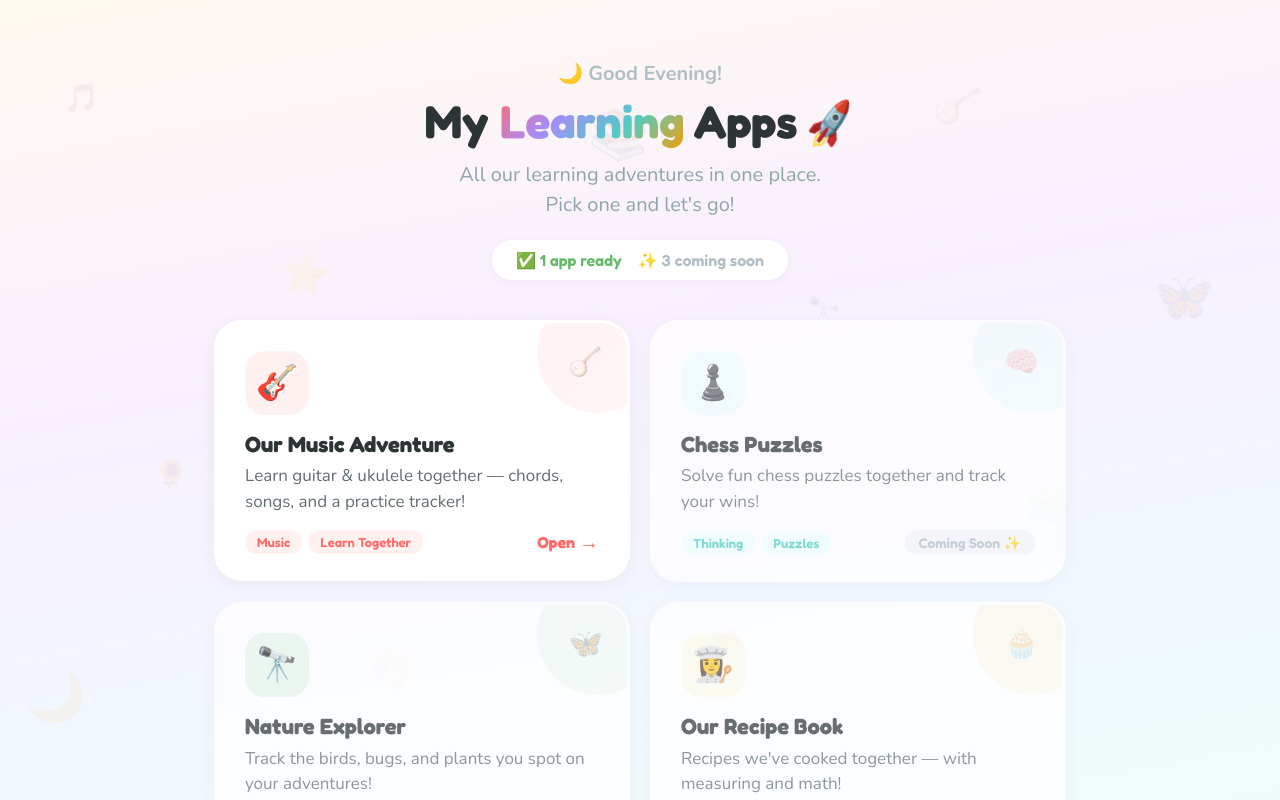
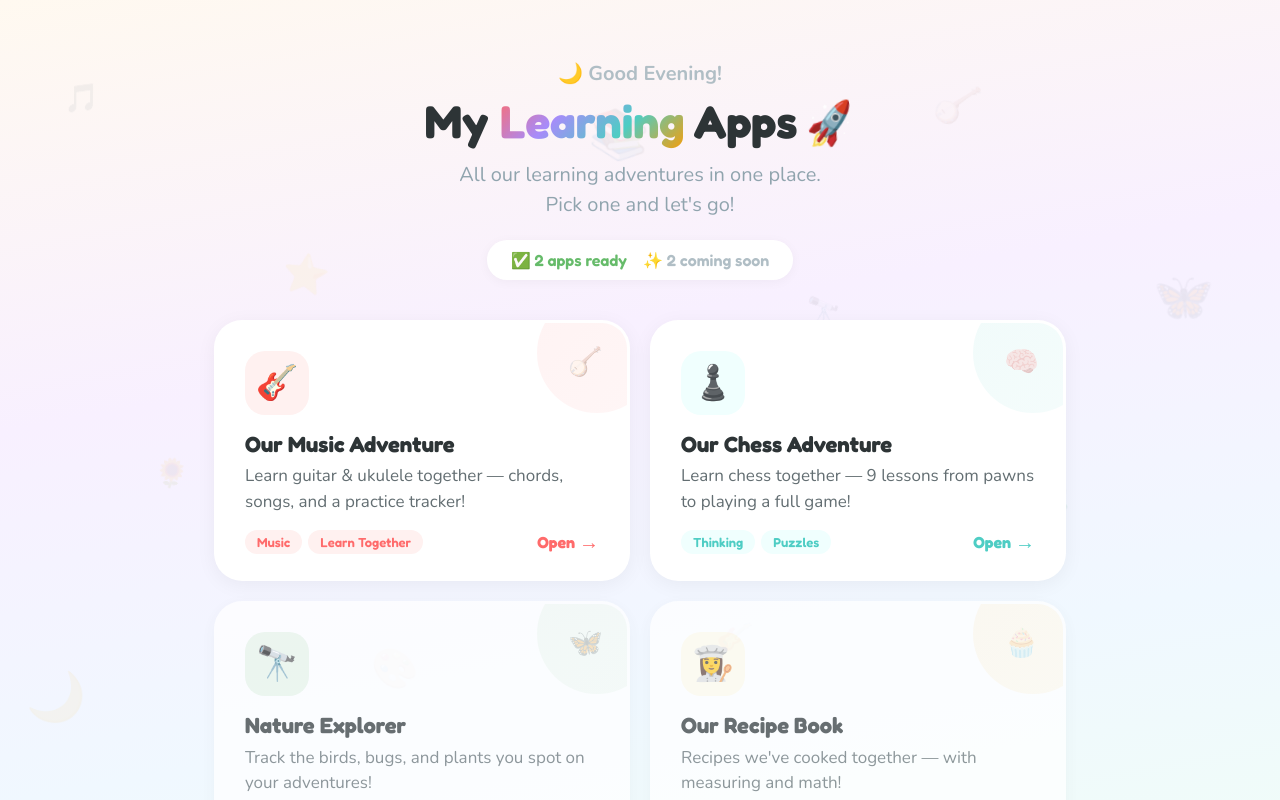
Before and after one commit to p-sahasra/p-sahasra.github.io, a React (Vite) app: page / in a window 1280 px wide. Shown: the top 800 px of the page. Built offline with nearby package versions, Linux system fonts and the light colour scheme.

Commit message:
enabling the chess app navigation

```diff
--- a/src/App.jsx
+++ b/src/App.jsx
@@ -19,15 +19,15 @@ const APPS = [
   // ── Future apps — change status to "ready" and add a url when deployed ──
   {
     id: "chess",
-    name: "Chess Puzzles",
-    description: "Solve fun chess puzzles together and track your wins!",
+    name: "Our Chess Adventure",
+    description: "Learn chess together — 9 lessons from pawns to playing a full game!",
     emoji: "♟️",
     secondEmoji: "🧠",
     color: "#4ECDC4",
     colorLight: "#F0FFFE",
     gradient: "linear-gradient(135deg, #4ECDC4, #7EDDD6)",
-    url: "#",
-    status: "coming-soon",
+    url: "/chess-adventure/",
+    status: "ready",
     tags: ["Thinking", "Puzzles"],
   },
   {
```
